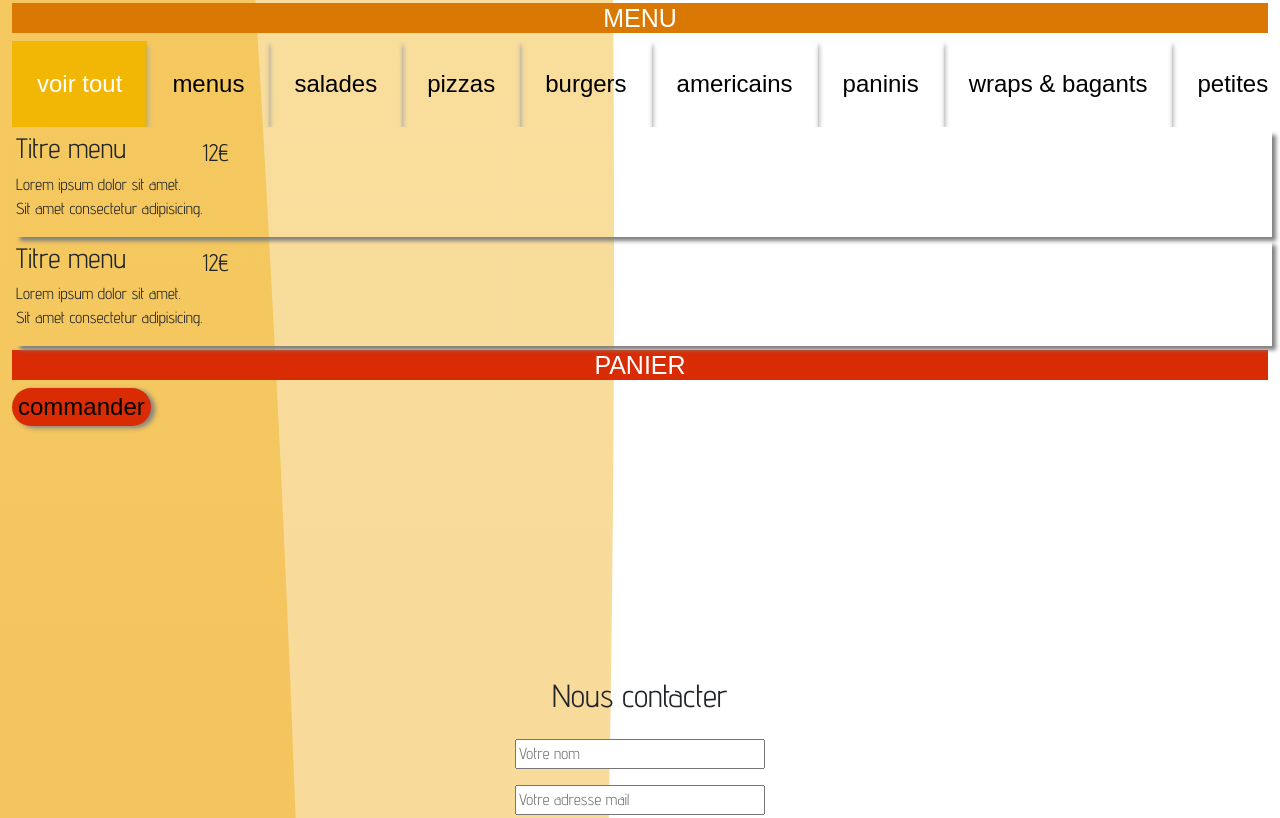
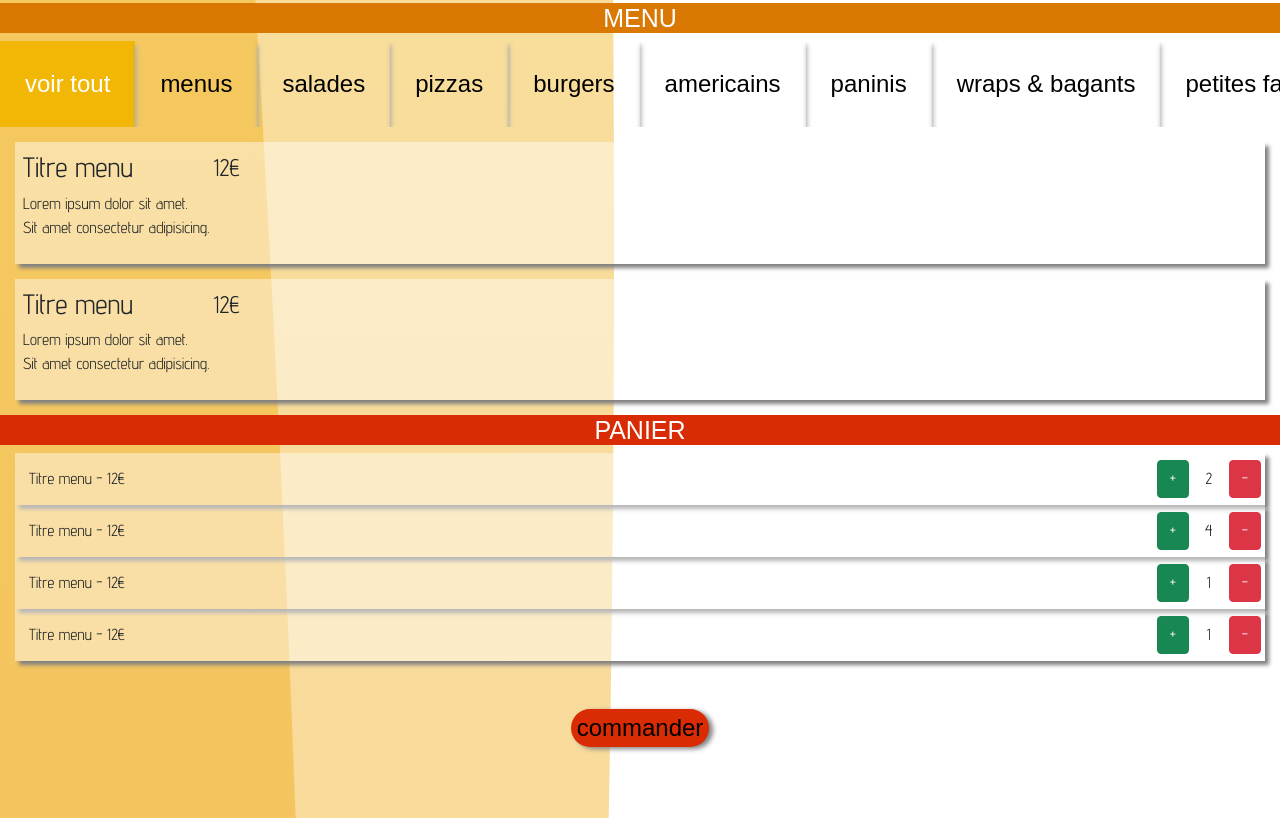
Before and after one commit to laurentbasset/maquetteLucas, a plain HTML site: page index.html in a window 1280 px wide. Shown: the part 1574-2392 px from the top of the page. Drawn offline with nearby package versions, Linux system fonts and the light colour scheme; no server answers; a web font is replaced by a local one.

Commit message:
reglages du panier

```diff
--- a/css/styles.css
+++ b/css/styles.css
@@ -1,4 +1,4 @@
-@@charset "UTF-8";
+@charset "UTF-8";
 
 @font-face {
     font-family: 'Good Mood';
@@ -9,7 +9,8 @@ body, html {
     margin:0;
     padding:0;
 }
-
+/* div, section, nav { border: 1px dotted blue;} */
+/* article,  header, footer { border: 1px dotted red; } */
 body {
     font-family: "Advent Pro", sans-serif;
     background: url("../img/wave.svg") no-repeat;
@@ -44,6 +45,8 @@ a:hover.btNav { color:black; text-decoration: none; }
 a:visited.btNav { color:black; text-decoration: none; }
 a:active.btNav { color:black; text-decoration: none; }
 
+
+/* article top */
 #presentation{
     padding: 20px;
     letter-spacing: 3px;
@@ -84,6 +87,7 @@ a:active.btNav { color:black; text-decoration: none; }
     letter-spacing: 3px;
 }
 
+/* schedule */
 #schedule{
     text-transform: uppercase;
 }
@@ -160,8 +164,9 @@ background-color:#f2b705;
     align-items: stretch;
     box-shadow:4px 4px 4px grey;
     cursor:pointer;
-    width:100%;
-    margin:4px;
+    margin:15px;
+    padding:4px;
+    background-color:#ffffff70;
     /* max-width:353px; version destop */
 }
 
@@ -172,9 +177,10 @@ background-color:#f2b705;
 .infosMenu {
     position:relaive;
     float: left;
-    /* display:inline-block; */
-    width: auto;
+    min-width:150px;
+    padding:4px;
 }
+
 .price{
     font-size: 24px;
     padding:4px;
@@ -198,12 +204,24 @@ background-color:#f2b705;
 /* panier */
 .elpanier{
     position:relative;
-    display: inline-block;
+    display: flex;
+    align-items: stretch;
     box-shadow:4px 4px 4px grey;
-    cursor:pointer;
-    width:100%;
-    margin:4px;
-    /* max-width:353px; version destop */
+    margin-inline: 15px;
+    padding:4px;
+    background-color:#ffffff70;
+}
+
+.infosElPanier{
+    flex-grow: 7;
+    margin: 10px;
+
+}
+
+.qteP{
+    text-align: center;
+    width: 40px;
+    padding:10px;
 }
 
 /* form contact */
@@ -218,6 +236,6 @@ background-color:#f2b705;
     max-width: 500px;
   }
 
-  #contact input {
+#contact input {
     width: 250px;
   }
--- a/index.html
+++ b/index.html
@@ -28,18 +28,18 @@
 
 <body>
     <!-- header -->
-    <header id="top" class="text-center">
-        <div class="container px-5">
+    <header id="top" class="container-fluid px-5 text-center">
             <img class="img-fluid" src="img/logo.svg" alt="La tour de Pize">
-        </div>
     </header>
 
     <!-- main navigation -->
     <nav class="text-center">
+        <div class="container px-5">
             <a class="btNav" href="#contact">contact</a>
             <a class="btNav" href="#menu">commander</a>
             <a class="btNav" href="#schedule">horaires</a>
             <a class="btNav" href="#map">nous trouver</a>
+        </div>
     </nav>
 
     <!-- <nav class="desktop">
@@ -91,11 +91,12 @@
             </div>
         </article>
 
-        <!-- menu -->
-        <article class="container-fluid m0" id="menu">
+        <!-- la carte -->
+        <article id="menu">
         <h2 class="titrebgorange">menu</h2>
 
-                <form class="d-flex flex-nowrap overflow-auto" id="wrapMenu" role="group">
+        <section class="my-1">
+                <form class="d-flex flex-nowrap overflow-auto " id="wrapMenu" role="group">
                 <input type="radio" class="btn-check" name="btnradio" id="btnradio1" autocomplete="off" value="menu1" checked>
                 <label class="btn btn-secondary btMenu" for="btnradio1">voir tout</label>
 
@@ -131,30 +132,12 @@
 
                 <input type="radio" class="btn-check" name="btnradio" id="btnradio12" autocomplete="off" value="menu12">
                 <label class="btn btn-secondary btMenu" for="btnradio12">boissons alcoolisées</label>
+                </form>
+            </section>
 
-            </form>
 
-            <!-- element de commande -->
-            <div class="elmenu" >
-                <div class="left" onclick="toggleMenu(this);" >
-                    <div class="infosMenu">
-                        <h3>Titre menu</h3>
-                        <p class="txt">Lorem ipsum dolor sit amet.<br>
-                        Sit amet consectetur adipisicing.</p>
-                    </div>
-                    <div class="price">12€</div>
-                </div>
+        <section id="wrapCommandes">
 
-                <div class="right">
-                    <div class="qte">0</div>
-                    <div class="ctrlMenu">
-                        <button class="btn btn-success" onclick=addToBasket(this);>+</button>
-                        <button class="btn btn-danger" onclick=removeFromBasket(this);>-</button>
-                    </div>
-                </div>
-            </div>
-
-            <!-- element de commande -->
             <div class="elmenu" >
                 <div class="left" onclick="toggleMenu(this);" >
                     <div class="infosMenu">
@@ -175,38 +158,73 @@
             </div>
 
 
-
-
-        </article>
-
-        <!-- commande -->
-        <article class="container-fluid">
-            <h2 class="titrebgred">panier</h2>
-
-
-            <!-- element de panier -->
-            <!-- <div class="elpanier active">
+            <div class="elmenu" >
+                <div class="left" onclick="toggleMenu(this);" >
                     <div class="infosMenu">
                         <h3>Titre menu</h3>
-                    <p>Lorem ipsum dolor sit amet.<br>
+                        <p class="txt">Lorem ipsum dolor sit amet.<br>
                         Sit amet consectetur adipisicing.</p>
                     </div>
                     <div class="price">12€</div>
-                <div class="ctrlMenu" style="visibility:visible;">
-                    <span class="qte">2</span>
-                    <button class="btn btn-success"onclick=addToBasket(this);>+</button>
+                </div>
+
+                <div class="right">
+                    <div class="qte">0</div>
+                    <div class="ctrlMenu">
+                        <button class="btn btn-success" onclick=addToBasket(this);>+</button>
                         <button class="btn btn-danger" onclick=removeFromBasket(this);>-</button>
                     </div>
-            </div> -->
+                </div>
+            </div>
+        </section>
+        </article>
 
+        <!-- Panier -->
+        <article>
+        <h2 class="titrebgred">panier</h2>
+        <section id="wrapPanier">
+                <!-- element panier -->
+                <div class="elpanier d-flex align-items-center" >
+                    <span class="infosElPanier">Titre menu - 12€</span>
+                    <button class="btn btn-success">+</button>
+                    <span class="qteP">2</span>
+                    <button class="btn btn-danger">-</button>
 
-            <p><button class="btRed" onclick="test('commande')";>commander</button></p>
                 </div>
+
+                <!-- element panier -->
+                <div class="elpanier d-flex align-items-center" >
+                    <span class="infosElPanier">Titre menu - 12€</span>
+                    <button class="btn btn-success">+</button>
+                    <span class="qteP">4</span>
+                    <button class="btn btn-danger">-</button>
+
+                </div>
+
+                <!-- element panier -->
+                <div class="elpanier d-flex align-items-center" >
+                    <span class="infosElPanier">Titre menu - 12€</span>
+                    <button class="btn btn-success">+</button>
+                    <span class="qteP">1</span>
+                    <button class="btn btn-danger">-</button>
+
+                </div>
+
+                <!-- element panier -->
+                <div class="elpanier d-flex align-items-center" >
+                    <span class="infosElPanier">Titre menu - 12€</span>
+                    <button class="btn btn-success">+</button>
+                    <span class="qteP">1</span>
+                    <button class="btn btn-danger">-</button>
+
+                </div>
+                <div class="text-center m-5"><button class="btRed" onclick="test('commande')";>commander</button></div>
+        </sectio
 
         </article>
 
         <!-- contact -->
-        <section class="text-center" id="contact">
+        <article class="text-center" id="contact">
             <h2 class="mb-4" >Nous contacter</h2>
             <form method="post">
 
@@ -216,12 +234,12 @@
                     <input class="btRed mt-3 mb-5 px-5 py-2" type="submit"></input>
 
             </form>
-            </section>
+        </article>
     </main>
     <!-- main end -->
 
-    <footer class="row d-flex justify-content-center">
-        <div class="col-8 d-flex">
+    <footer class="container-fluid footer">
+        <div class="d-flex">
             Notre page FACEBOOK<br/>
             Salamandre Pizz 1 rue du Fourney 39100 Choisey<br/>
             Crédits logo : Alain Merucci and Co. <br/>
@@ -230,6 +248,7 @@
             <a href="#">Mentions légales</a>
         </div>
     </footer>
+
     <div id="btTop"><a href="#top"><img src="img/btBack.svg" alt="top"></a></div>
 
 
```
Also changed, not shown: js/main.js (+0 -14 lines), parallax.html (added). Lines whose indentation alone changed are shown as unchanged.
